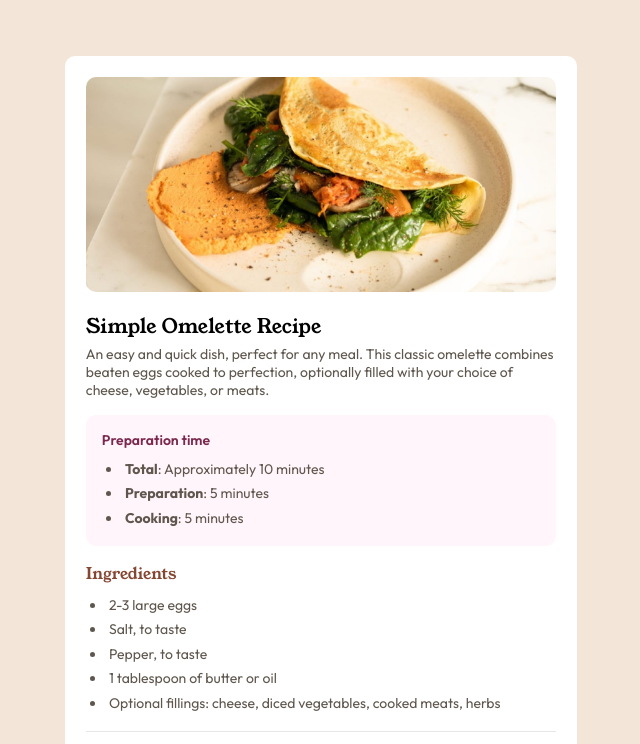
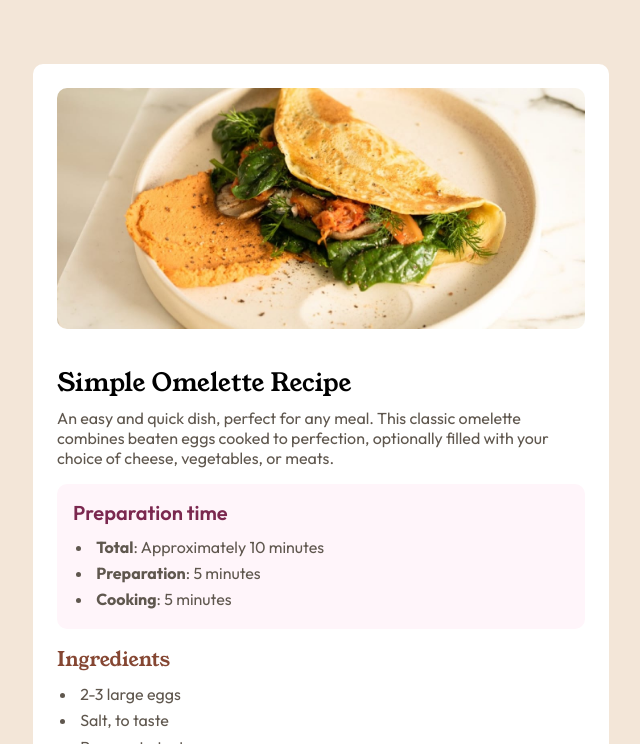
Before and after one commit to Odavid66/RECIPE-PAGE-MAIN, a plain HTML site: page index.html in a window 1280 px wide. Shown: the top 744 px of the page, without its empty margins (319-959 px from the left). Drawn offline with Linux system fonts and the light colour scheme; files whose address does not match are found by name.

Commit message:
second commit

```diff
--- a/index.html
+++ b/index.html
@@ -26,7 +26,7 @@
     </section>
 
     <section class="Preparation">
-      <h3>Preparation time</h3>
+      <h2 class="p_time">Preparation time</h2>
       <ul>
         <li><b>Total</b>: Approximately 10 minutes</li>
         <li><b>Preparation</b>: 5 minutes</li>
--- a/style.css
+++ b/style.css
@@ -33,11 +33,11 @@ body
 
 main
 {
-    width: 40%;
+    width: 45%;
     background-color: white;
-    padding: 1.3rem;
+    padding: 1.5rem;
     border-radius: 10px;
-    margin: 3.5rem 0rem;
+    margin: 4rem 0rem;
 }
 
 .Preparation
@@ -71,33 +71,33 @@ img
 h1
 {
     font-family: Young-serif;
-    font-size: 20px;
-    margin: 1rem 0rem 0.3rem;
+    font-size: 25px;
+    margin: 2rem 0rem 0.5rem;
 }
 h2
 {
     font-family: Young-serif;
-    font-size: 16px;
+    font-size: 20px;
     color: hsl(14, 45%, 36%);
     margin-bottom: 0.5rem;
 }
-h3
+.p_time
 {
     font-family: Outfit;
-    font-size: 14px;
+    font-size: 20px;
     font-weight: 600;
     color: hsl(332, 51%, 32%);
     margin-bottom: 0.5rem;
 }
 p,.nutrient
 {
-    font-size: 14px;
+    font-size: 16px;
     font-family: Outfit;
     color: hsl(30, 10%, 34%);
 }
 ul,ol
 {
-    font-size: 14px;
+    font-size: 16px;
     font-family: Outfit;
     color: hsl(30, 10%, 34%);
     padding-left: 20px;
```
